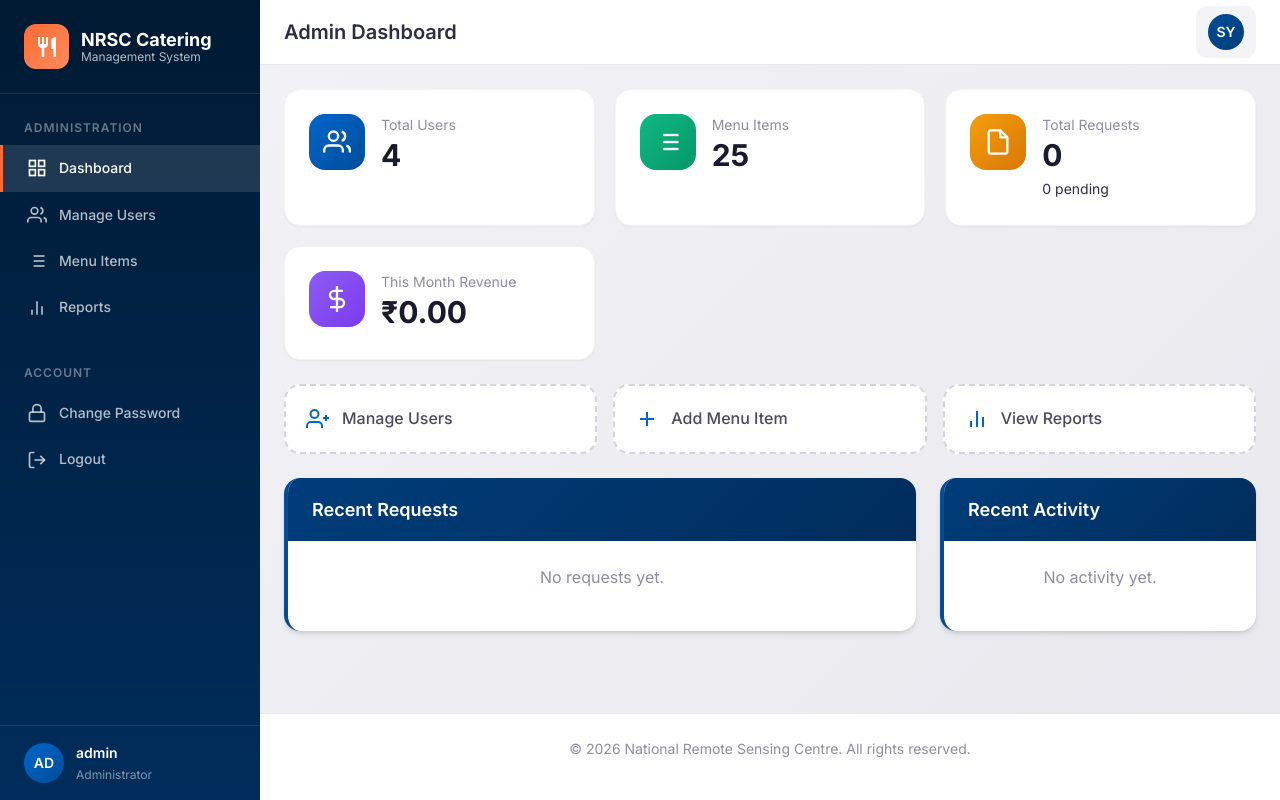
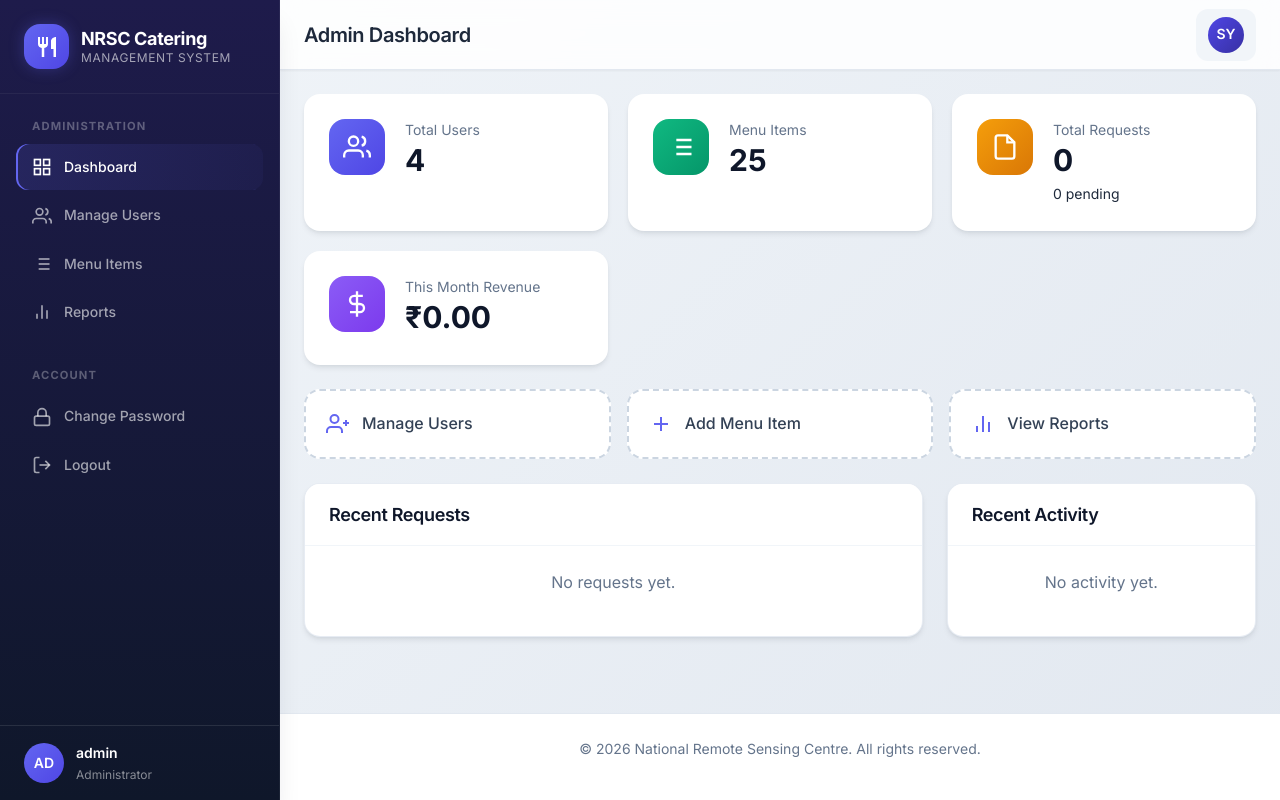
Before and after one commit to revanth05-tech/Nrsc_catering_System, a PHP site: page /catering_system/admin/dashboard.php in a window 1280 px wide. Run offline with PHP 8.4, Linux system fonts and the light colour scheme; a user stored in the database is signed in; data comes from the database, SQL or seed files in the repository; data that the repository does not hold is empty.

Commit message:
updated design and styling

```diff
--- a/assets/css/dashboard.css
+++ b/assets/css/dashboard.css
@@ -13,7 +13,7 @@
    ============================================ */
 .sidebar {
     width: var(--sidebar-width);
-    background: linear-gradient(180deg, var(--primary-900) 0%, var(--primary-800) 100%);
+    background: linear-gradient(180deg, var(--primary-900) 0%, #0f172a 100%);
     position: fixed;
     top: 0;
     left: 0;
@@ -22,11 +22,13 @@
     display: flex;
     flex-direction: column;
     transition: transform var(--transition-base);
+    box-shadow: var(--shadow-xl);
+    border-right: 1px solid rgba(255, 255, 255, 0.05);
 }
 
 .sidebar-header {
     padding: var(--spacing-6);
-    border-bottom: 1px solid rgba(255, 255, 255, 0.1);
+    border-bottom: 1px solid rgba(255, 255, 255, 0.05);
 }
 
 .sidebar-brand {
@@ -40,11 +42,12 @@
 .sidebar-brand-icon {
     width: 45px;
     height: 45px;
-    background: linear-gradient(135deg, var(--accent-500) 0%, var(--accent-400) 100%);
-    border-radius: var(--radius-lg);
+    background: linear-gradient(135deg, var(--primary-500) 0%, var(--primary-600) 100%);
+    border-radius: var(--radius-xl);
     display: flex;
     align-items: center;
     justify-content: center;
+    box-shadow: 0 0 15px rgba(99, 102, 241, 0.3);
 }
 
 .sidebar-brand-icon svg {
@@ -57,18 +60,22 @@
     font-size: var(--text-lg);
     font-weight: 700;
     line-height: 1.2;
+    letter-spacing: -0.02em;
 }
 
 .sidebar-brand-text small {
     display: block;
     font-size: var(--text-xs);
     font-weight: 400;
-    opacity: 0.7;
+    opacity: 0.6;
+    letter-spacing: 0.05em;
+    text-transform: uppercase;
+    margin-top: 2px;
 }
 
 .sidebar-nav {
     flex: 1;
-    padding: var(--spacing-4) 0;
+    padding: var(--spacing-4) var(--spacing-4);
     overflow-y: auto;
 }
 
@@ -77,37 +84,38 @@
 }
 
 .nav-section-title {
-    padding: var(--spacing-2) var(--spacing-6);
-    font-size: var(--text-xs);
-    font-weight: 600;
+    padding: var(--spacing-2) var(--spacing-4);
+    font-size: 0.7rem;
+    font-weight: 700;
     text-transform: uppercase;
-    letter-spacing: 1px;
-    color: rgba(255, 255, 255, 0.4);
+    letter-spacing: 0.1em;
+    color: rgba(255, 255, 255, 0.3);
 }
 
 .nav-link {
     display: flex;
     align-items: center;
     gap: var(--spacing-3);
-    padding: var(--spacing-3) var(--spacing-6);
-    color: rgba(255, 255, 255, 0.7);
+    padding: var(--spacing-3) var(--spacing-4);
+    color: rgba(255, 255, 255, 0.6);
     text-decoration: none;
     font-size: var(--text-sm);
     font-weight: 500;
     transition: all var(--transition-fast);
-    border-left: 3px solid transparent;
+    border-radius: var(--radius-lg);
+    margin-bottom: 2px;
 }
 
 .nav-link:hover {
-    background: rgba(255, 255, 255, 0.08);
+    background: rgba(255, 255, 255, 0.05);
     color: white;
-    border-left-color: var(--accent-500);
+    transform: translateX(4px);
 }
 
 .nav-link.active {
-    background: rgba(255, 255, 255, 0.12);
+    background: linear-gradient(90deg, rgba(99, 102, 241, 0.15) 0%, rgba(99, 102, 241, 0.05) 100%);
     color: white;
-    border-left-color: var(--accent-500);
+    box-shadow: inset 2px 0 0 0 var(--primary-500);
 }
 
 .nav-link svg {
@@ -185,7 +193,9 @@
    ============================================ */
 .top-header {
     height: var(--header-height);
-    background: white;
+    background: rgba(255, 255, 255, 0.85);
+    backdrop-filter: blur(12px);
+    -webkit-backdrop-filter: blur(12px);
     border-bottom: 1px solid var(--gray-200);
     display: flex;
     align-items: center;
@@ -194,6 +204,7 @@
     position: sticky;
     top: 0;
     z-index: 50;
+    box-shadow: var(--shadow-sm);
 }
 
 .header-left {
@@ -311,15 +322,34 @@
     padding: var(--spacing-6);
     display: flex;
     align-items: flex-start;
-    gap: var(--spacing-4);
-    box-shadow: var(--shadow-sm);
+    gap: var(--spacing-5);
+    box-shadow: var(--shadow-md);
     transition: all var(--transition-base);
-    border: 1px solid var(--gray-100);
+    border: 1px solid transparent;
+    position: relative;
+    overflow: hidden;
+}
+
+.stat-card::after {
+    content: '';
+    position: absolute;
+    top: 0;
+    left: 0;
+    width: 4px;
+    height: 100%;
+    background: var(--primary-500);
+    opacity: 0;
+    transition: opacity var(--transition-fast);
 }
 
 .stat-card:hover {
-    box-shadow: var(--shadow-md);
-    transform: translateY(-2px);
+    transform: translateY(-4px);
+    box-shadow: var(--shadow-xl);
+    border-color: var(--primary-100);
+}
+
+.stat-card:hover::after {
+    opacity: 1;
 }
 
 .stat-icon {
@@ -607,18 +637,24 @@
 
 .menu-item-image {
     position: relative;
-    height: 160px;
-    background: linear-gradient(135deg, var(--gray-200) 0%, var(--gray-300) 100%);
+    height: 180px;
+    background: linear-gradient(135deg, var(--gray-100) 0%, var(--gray-200) 100%);
     display: flex;
     align-items: center;
     justify-content: center;
     color: var(--gray-400);
+    overflow: hidden;
 }
 
 .menu-item-image img {
     width: 100%;
     height: 100%;
     object-fit: cover;
+    transition: transform var(--transition-slow);
+}
+
+.menu-item-card:hover .menu-item-image img {
+    transform: scale(1.05);
 }
 
 .menu-item-category {
--- a/assets/css/main.css
+++ b/assets/css/main.css
@@ -5,36 +5,36 @@
    CSS VARIABLES / DESIGN TOKENS
    ============================================ */
 :root {
-    /* Primary Colors - Deep Blue Theme */
-    --primary-900: #001a33;
-    --primary-800: #002d5c;
-    --primary-700: #003d7a;
-    --primary-600: #004d99;
-    --primary-500: #0066cc;
-    --primary-400: #3388dd;
-    --primary-300: #66aaee;
-    --primary-200: #99ccff;
-    --primary-100: #cce6ff;
-    --primary-50: #e6f3ff;
+    /* Primary Colors - Modern Indigo Theme */
+    --primary-900: #1e1b4b;
+    --primary-800: #312e81;
+    --primary-700: #3730a3;
+    --primary-600: #4f46e5;
+    --primary-500: #6366f1;
+    --primary-400: #818cf8;
+    --primary-300: #a5b4fc;
+    --primary-200: #c7d2fe;
+    --primary-100: #e0e7ff;
+    --primary-50: #eef2ff;
 
-    /* Accent Colors - Vibrant Orange */
-    --accent-500: #ff6b35;
-    --accent-400: #ff8a5c;
-    --accent-300: #ffaa85;
-    --accent-200: #ffcbad;
-    --accent-100: #ffebd6;
+    /* Accent Colors - Amber Gold */
+    --accent-500: #f59e0b;
+    --accent-400: #fbbf24;
+    --accent-300: #fcd34d;
+    --accent-200: #fde68a;
+    --accent-100: #fef3c7;
 
-    /* Neutral Colors */
-    --gray-900: #1a1a2e;
-    --gray-800: #2d2d44;
-    --gray-700: #4a4a5a;
-    --gray-600: #6b6b7b;
-    --gray-500: #8e8e9e;
-    --gray-400: #b1b1bf;
-    --gray-300: #d4d4de;
-    --gray-200: #e8e8ee;
-    --gray-100: #f4f4f7;
-    --gray-50: #fafafc;
+    /* Neutral Colors - Slate */
+    --gray-900: #0f172a;
+    --gray-800: #1e293b;
+    --gray-700: #334155;
+    --gray-600: #475569;
+    --gray-500: #64748b;
+    --gray-400: #94a3b8;
+    --gray-300: #cbd5e1;
+    --gray-200: #e2e8f0;
+    --gray-100: #f1f5f9;
+    --gray-50: #f8fafc;
 
     /* Semantic Colors */
     --success-500: #10b981;
@@ -47,7 +47,7 @@
     --info-100: #dbeafe;
 
     /* Typography */
-    --font-family: 'Inter', 'Segoe UI', system-ui, -apple-system, sans-serif;
+    --font-family: 'Inter', system-ui, -apple-system, sans-serif;
     --font-mono: 'JetBrains Mono', 'Consolas', monospace;
 
     /* Font Sizes */
@@ -72,29 +72,31 @@
     --spacing-12: 3rem;
 
     /* Border Radius */
-    --radius-sm: 0.25rem;
+    --radius-sm: 0.375rem;
     --radius-md: 0.5rem;
     --radius-lg: 0.75rem;
     --radius-xl: 1rem;
     --radius-2xl: 1.5rem;
     --radius-full: 9999px;
 
-    /* Shadows */
+    /* Shadows - Diffused & Soft */
     --shadow-sm: 0 1px 2px 0 rgba(0, 0, 0, 0.05);
-    --shadow-md: 0 4px 6px -1px rgba(0, 0, 0, 0.1), 0 2px 4px -2px rgba(0, 0, 0, 0.1);
-    --shadow-lg: 0 10px 15px -3px rgba(0, 0, 0, 0.1), 0 4px 6px -4px rgba(0, 0, 0, 0.1);
-    --shadow-xl: 0 20px 25px -5px rgba(0, 0, 0, 0.1), 0 8px 10px -6px rgba(0, 0, 0, 0.1);
-    --shadow-glow: 0 0 20px rgba(0, 102, 204, 0.3);
+    --shadow-md: 0 4px 6px -1px rgba(15, 23, 42, 0.08), 0 2px 4px -2px rgba(15, 23, 42, 0.08);
+    --shadow-lg: 0 10px 15px -3px rgba(15, 23, 42, 0.08), 0 4px 6px -4px rgba(15, 23, 42, 0.04);
+    --shadow-xl: 0 20px 25px -5px rgba(15, 23, 42, 0.1), 0 8px 10px -6px rgba(15, 23, 42, 0.04);
+    --shadow-glow: 0 0 25px rgba(99, 102, 241, 0.25);
 
     /* Transitions */
-    --transition-fast: 150ms ease;
-    --transition-base: 250ms ease;
-    --transition-slow: 350ms ease;
+    --transition-fast: 150ms cubic-bezier(0.4, 0, 0.2, 1);
+    --transition-base: 250ms cubic-bezier(0.4, 0, 0.2, 1);
+    --transition-slow: 350ms cubic-bezier(0.4, 0, 0.2, 1);
 
     /* Layout */
-    --sidebar-width: 260px;
-    --header-height: 65px;
-    --container-max: 1200px;
+    --sidebar-width: 280px;
+    --header-height: 70px;
+    --container-max: 1280px;
+    --header-bg: rgba(255, 255, 255, 0.85);
+    --header-blur: blur(12px);
 }
 
 /* ============================================
@@ -133,10 +135,11 @@ h3,
 h4,
 h5,
 h6 {
-    font-weight: 600;
-    line-height: 1.3;
+    font-weight: 700;
+    line-height: 1.2;
     color: var(--gray-900);
     margin-bottom: var(--spacing-4);
+    letter-spacing: -0.02em;
 }
 
 h1 {
@@ -347,23 +355,29 @@ select {
     box-shadow: var(--shadow-md);
     overflow: hidden;
     transition: all var(--transition-base);
-    border-left: 4px solid var(--primary-600);
+    border: 1px solid rgba(226, 232, 240, 0.8);
 }
 
 .card:hover {
-    box-shadow: var(--shadow-xl);
+    box-shadow: var(--shadow-lg);
+    transform: translateY(-2px);
+    border-color: var(--primary-200);
 }
 
 .card-header {
     padding: var(--spacing-5) var(--spacing-6);
-    background: linear-gradient(135deg, var(--primary-700) 0%, var(--primary-800) 100%);
-    color: white;
+    background: white;
+    border-bottom: 1px solid var(--gray-100);
+    display: flex;
+    align-items: center;
+    justify-content: space-between;
 }
 
 .card-header h3 {
-    color: white;
+    color: var(--gray-900);
     margin: 0;
     font-size: var(--text-lg);
+    font-weight: 600;
 }
 
 .card-body {
```
Also changed, not shown: other parts of assets/css/main.css (+64 -60 lines).
